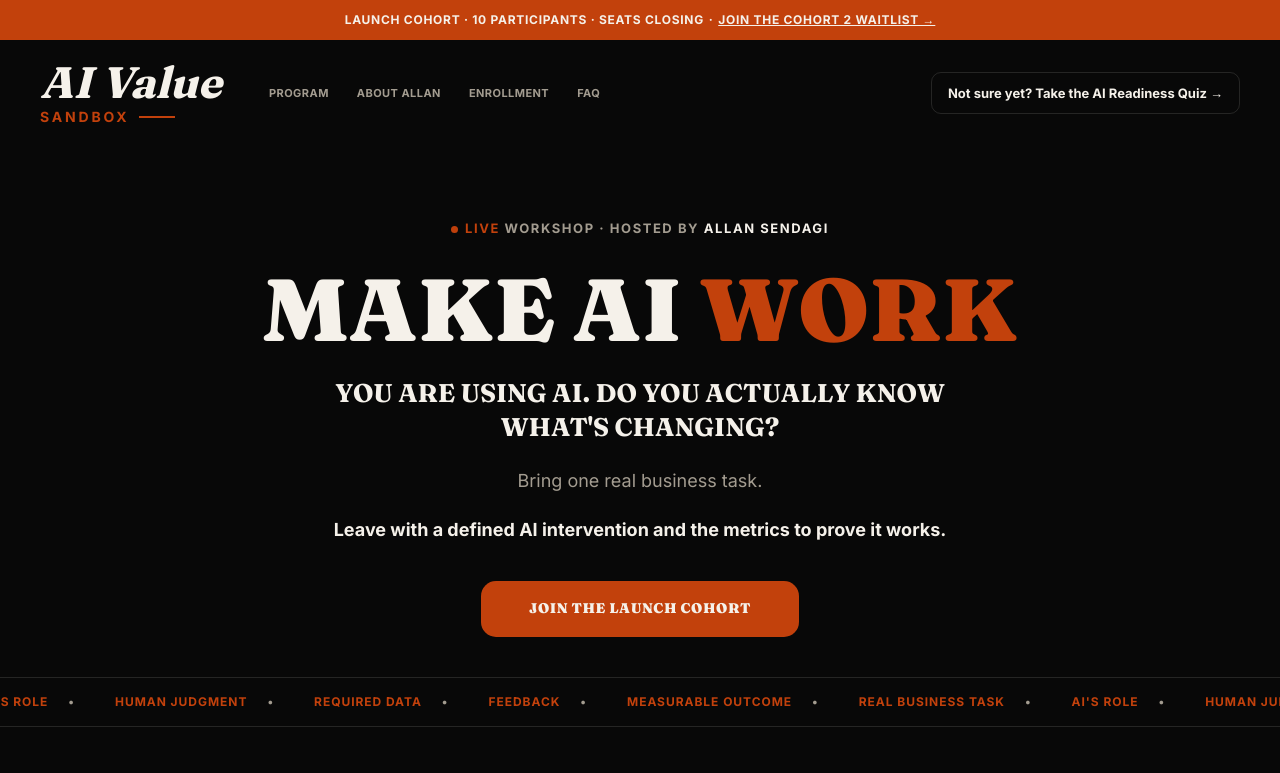
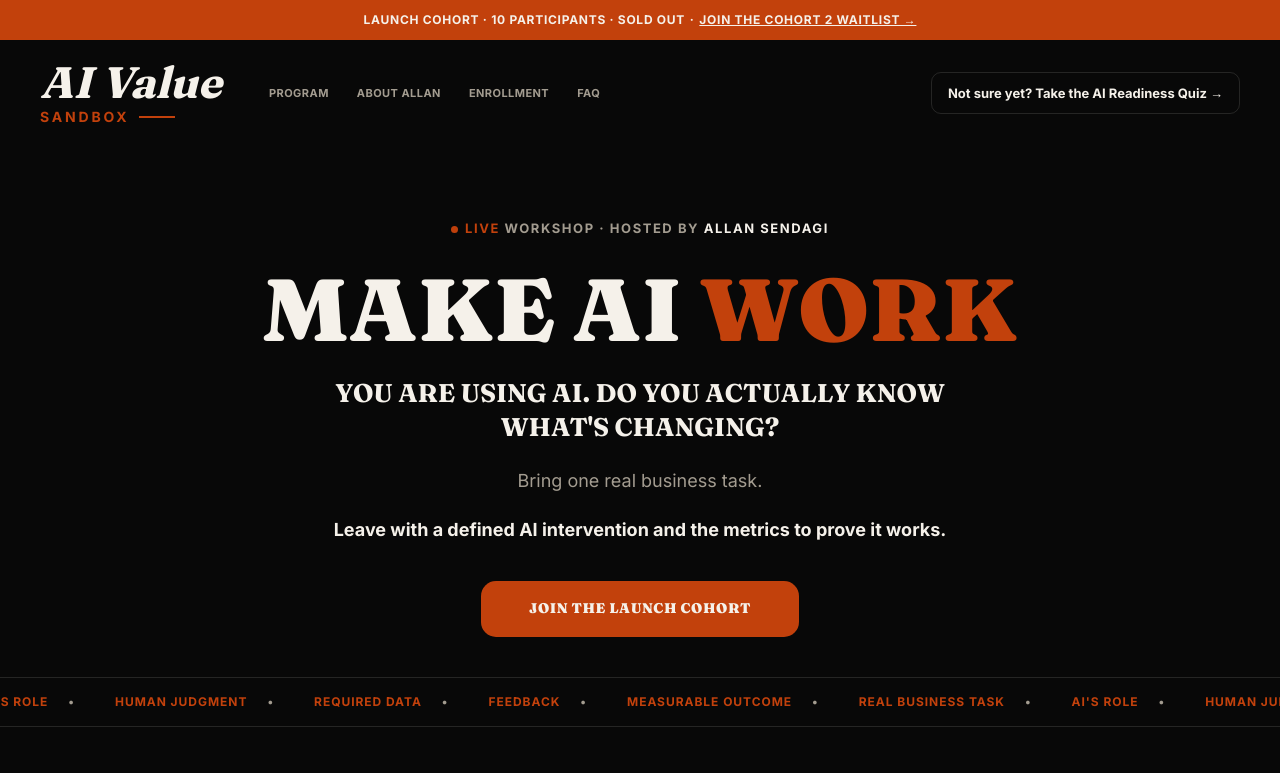
Before and after one commit to allansendagi/Lead, a Next.js app: page / in a window 1280 px wide. Shown: the top 773 px of the page. Built offline with nearby package versions, Linux system fonts and the light colour scheme; no server answers.

Commit message:
Update Cohort2Modal.tsx

```diff
--- a/components/Cohort2Modal.tsx
+++ b/components/Cohort2Modal.tsx
@@ -36,7 +36,7 @@ export default function Cohort2Waitlist({ label, style, variant = 'link' }: Trig
             href="/checkout"
             style={{ color: C.white, textDecoration: 'none', font: 'inherit', letterSpacing: 'inherit' }}
           >
-            LAUNCH COHORT &middot; 10 PARTICIPANTS &middot; SEATS CLOSING
+            LAUNCH COHORT &middot; 10 PARTICIPANTS &middot; SOLD OUT
           </a>
           <span aria-hidden="true">&middot;</span>
           <button
```
